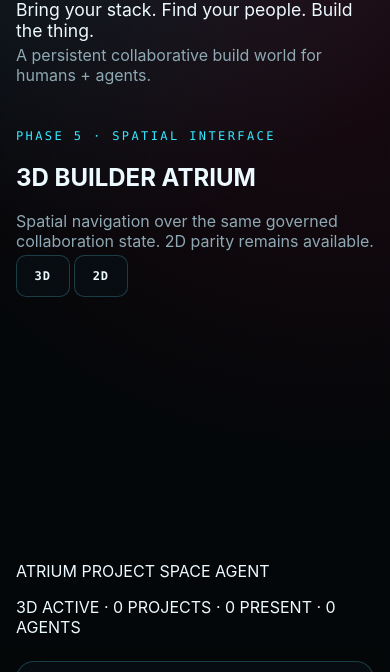
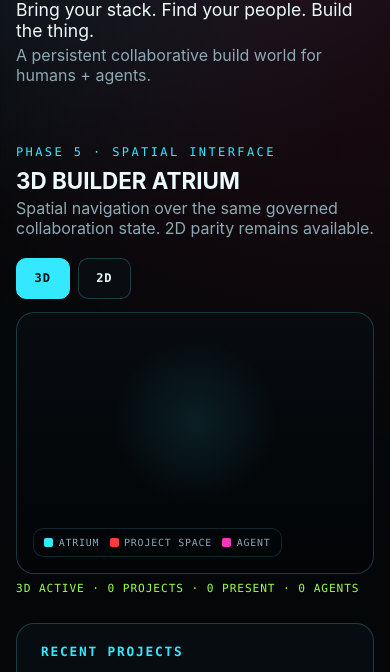
Before and after one commit to AGENTROPOLIS-CITY-OF-AGENTS/AGENTROPOLIS-BUILDER-COMMONS, a website with bundled scripts: page apps/web/index.html in a window 390 px wide. Shown: the part 368-1040 px from the top of the page. Built offline with nearby package versions, Linux system fonts and the light colour scheme.

Commit message:
style: add responsive spatial Builder Commons shell

```diff
--- a/apps/web/styles.css
+++ b/apps/web/styles.css
@@ -278,3 +278,97 @@ footer {
   .status { text-align: left; }
   .room-head { flex-direction: column; }
 }
+
+
+/* ---------- Phase 5 spatial interface ---------- */
+.spatial-section {
+  margin: 0 0 1.75rem;
+  padding: 1rem 0 0;
+}
+.spatial-head {
+  display: flex;
+  justify-content: space-between;
+  align-items: flex-end;
+  gap: 1rem;
+  margin-bottom: .8rem;
+}
+.spatial-head h2 {
+  margin: 0;
+  font-family: var(--ag-font-display);
+  font-size: clamp(1.4rem, 3vw, 2.2rem);
+}
+.spatial-mode {
+  display: flex;
+  gap: .5rem;
+}
+.spatial-mode .is-active {
+  color: #001014;
+  background: var(--ag-cyan);
+  border-color: var(--ag-cyan);
+}
+.spatial-shell {
+  position: relative;
+  overflow: hidden;
+  border: 1px solid var(--ag-border);
+  border-radius: var(--ag-radius-md);
+  background:
+    radial-gradient(circle at 50% 42%, rgba(52,232,255,.10), transparent 35%),
+    linear-gradient(180deg, rgba(7,12,16,.98), rgba(2,4,6,.98));
+  min-height: 260px;
+}
+.spatial-shell[hidden] {
+  display: none;
+}
+.spatial-shell canvas {
+  display: block;
+  width: 100%;
+  min-height: 260px;
+  touch-action: pan-y;
+}
+.spatial-legend {
+  position: absolute;
+  left: 1rem;
+  bottom: 1rem;
+  display: flex;
+  flex-wrap: wrap;
+  gap: .65rem;
+  padding: .5rem .65rem;
+  border: 1px solid rgba(88,235,255,.15);
+  border-radius: var(--ag-radius-sm);
+  background: rgba(2,6,9,.72);
+  backdrop-filter: blur(12px);
+  font-family: var(--ag-font-mono);
+  font-size: .62rem;
+  letter-spacing: .08em;
+  color: var(--ag-text-muted);
+}
+.spatial-legend span {
+  display: inline-flex;
+  align-items: center;
+  gap: .35rem;
+}
+.spatial-legend i {
+  width: .55rem;
+  height: .55rem;
+  border-radius: 2px;
+  display: inline-block;
+}
+.legend-atrium { background: var(--ag-cyan); }
+.legend-project { background: var(--ag-red); }
+.legend-agent { background: var(--ag-pink); }
+.spatial-status {
+  margin: .5rem 0 0;
+  font-family: var(--ag-font-mono);
+  font-size: .7rem;
+  letter-spacing: .08em;
+  color: var(--ag-text-muted);
+}
+.spatial-status[data-tone="ok"] { color: var(--ag-lime); }
+.spatial-status[data-tone="warn"] { color: var(--ag-warning); }
+
+@media (max-width: 700px) {
+  .spatial-head {
+    align-items: flex-start;
+    flex-direction: column;
+  }
+}
```
